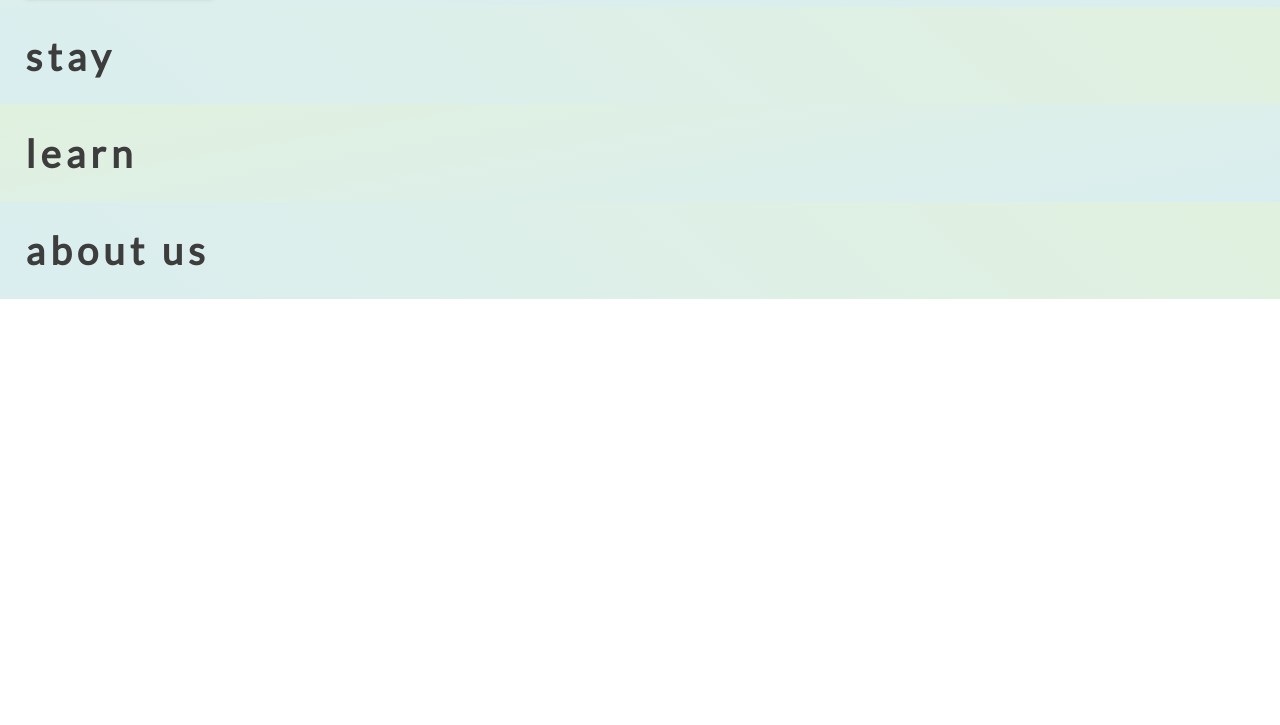
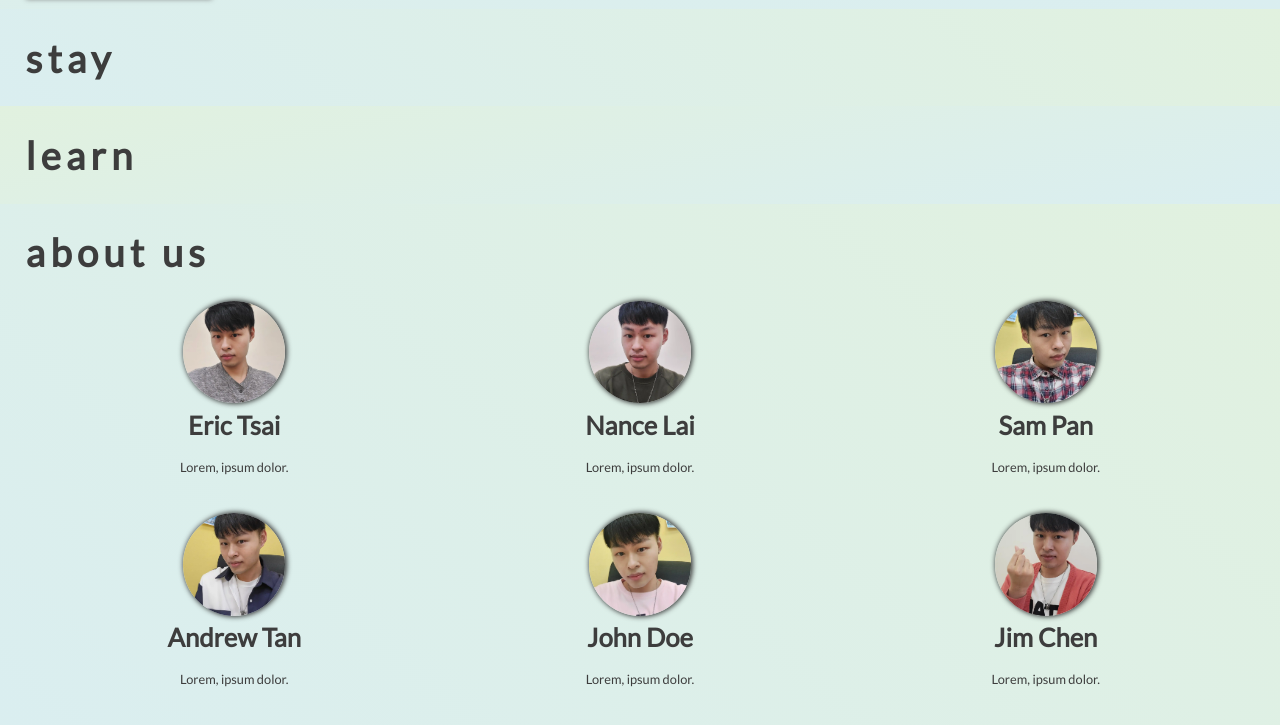
Before and after one commit to hiphop200199/web-template, a plain HTML site: page index.html in a window 1280 px wide. Shown: the part 783-1508 px from the top of the page. Before the commit the page ends 1082 px from the top, so only its background shows below. Drawn offline with Linux system fonts and the light colour scheme.

Commit message:
上傳圖片

```diff
--- a/index.html
+++ b/index.html
@@ -71,6 +71,50 @@
     </section>
     <section class="about">
       <h3 id="about-title">about us</h3>
+      <section class="team">
+        <div class="personal-card">
+          <div class="photo-wrapper">
+            <img src="member1.webp" alt="member1" />
+          </div>
+          <h4 class="name">Eric Tsai</h4>
+          <p class="intro">Lorem, ipsum dolor.</p>
+        </div>
+        <div class="personal-card">
+          <div class="photo-wrapper">
+            <img src="member2.webp" alt="member2" />
+          </div>
+          <h4 class="name">Nance Lai</h4>
+          <p class="intro">Lorem, ipsum dolor.</p>
+        </div>
+        <div class="personal-card">
+          <div class="photo-wrapper">
+            <img src="member3.webp" alt="member3" />
+          </div>
+          <h4 class="name">Sam Pan</h4>
+          <p class="intro">Lorem, ipsum dolor.</p>
+        </div>
+        <div class="personal-card">
+          <div class="photo-wrapper">
+            <img src="member4.webp" alt="member4" />
+          </div>
+          <h4 class="name">Andrew Tan</h4>
+          <p class="intro">Lorem, ipsum dolor.</p>
+        </div>
+        <div class="personal-card">
+          <div class="photo-wrapper">
+            <img src="member5.webp" alt="member5" />
+          </div>
+          <h4 class="name">John Doe</h4>
+          <p class="intro">Lorem, ipsum dolor.</p>
+        </div>
+        <div class="personal-card">
+          <div class="photo-wrapper">
+            <img src="member6.webp" alt="member6" />
+          </div>
+          <h4 class="name">Jim Chen</h4>
+          <p class="intro">Lorem, ipsum dolor.</p>
+        </div>
+      </section>
     </section>
   </body>
 </html>
--- a/style.scss
+++ b/style.scss
@@ -68,20 +68,22 @@ h2{
     top: 38vh;
 }
 h3{
-
+   user-select: none;
     font-size: 3vw;
     letter-spacing: 0.4vw;
     margin-block: 1vmax;
 }
 p{
-    font-size: 1vw;
+    font-size: 1.2vw;
    margin-block: 1vmax;
+   user-select: none;
 }
 table{
     border-collapse: collapse;
     border: 0.1vmax solid #3d3d3d;
     box-shadow: 1px 1px 5px 1px #797979;
     text-align: center;
+    user-select: none;
     & thead{
         background-color: #b4e2bc;
         & th{
@@ -131,6 +133,38 @@ table{
 .about{
     background-image: linear-gradient(40deg,rgb(218, 238, 240),rgb(225, 241, 223));
     padding: 1vmax 2vmax;
+    & .team{
+        display: flex;
+        flex-wrap: wrap;
+        justify-content: space-evenly;
+        & .personal-card{
+           width: 30%;
+            margin: 1vmax;
+            display: flex;
+            flex-direction: column;
+            justify-content: space-evenly;
+            align-items: center;
+            & .photo-wrapper{
+                width: 8vmax;
+                height: 8vmax;
+                border-radius: 50%;
+                box-shadow: 1px 0 5px 1px #3d3d3d;
+                & img{
+                    width: 100%;
+                    height: 100%;
+                    object-fit: cover;
+                    border-radius: 50%;
+                }
+            }
+            & .name{
+                font-size: 2vw;
+                margin-block: 0.5vmax;
+            }
+            & .intro{
+                font-size: 1vw;
+            }
+        }
+    }
 }
 @keyframes notice {
     50%{
```
Also changed, not shown: member1.webp (added), member2.webp (added), member3.webp (added), member4.webp (added), member5.webp (added), member6.webp (added), style.css, 1 other file.
